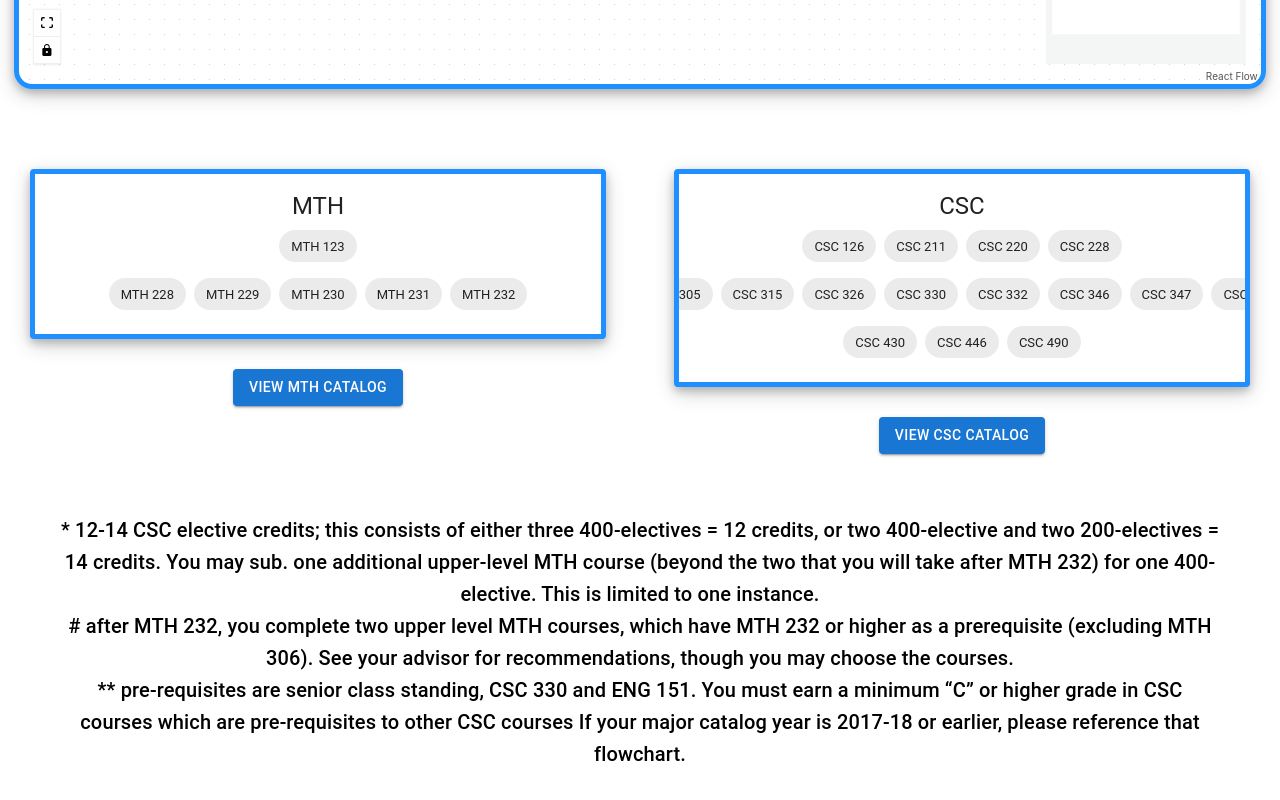
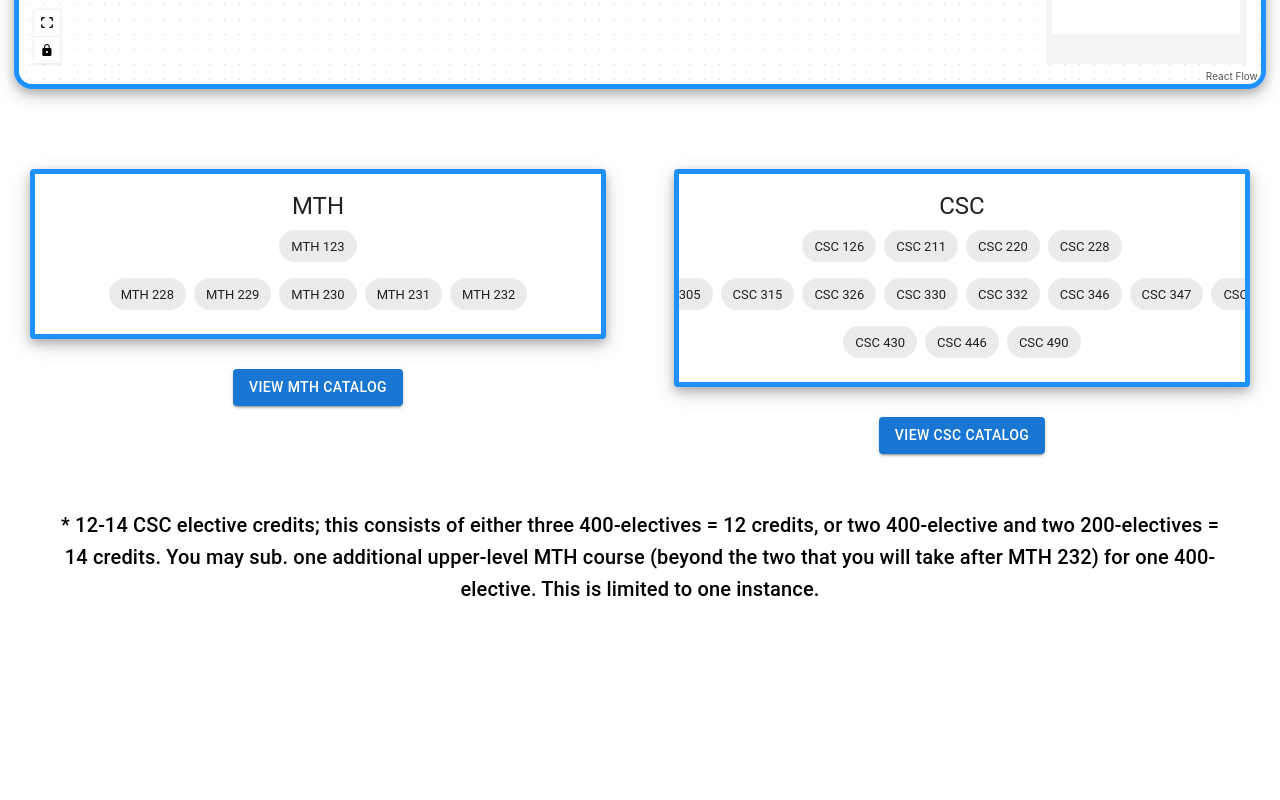
Before and after one commit to AndreaHabib/flowchart, a React (Create React App) app: page / in a window 1280 px wide. Shown: the part 855-1655 px from the top of the page. After the commit the page ends 1515 px from the top, so only its background shows below. Built offline with nearby package versions, Linux system fonts and the light colour scheme.

Commit message:
FEAT: change desc

```diff
--- a/src/App.css
+++ b/src/App.css
@@ -14,7 +14,7 @@
 }
 
 .description {
-  padding: 60px;
+  padding: 55px;
   font-size: 20px;
   font-weight: bold;
 }
--- a/src/App.js
+++ b/src/App.js
@@ -340,14 +340,7 @@ function App() {
         400-electives = 12 credits, or two 400-elective and two 200-electives =
         14 credits. You may sub. one additional upper-level MTH course (beyond
         the two that you will take after MTH 232) for one 400-elective. This is
-        limited to one instance. <br></br> # after MTH 232, you complete two
-        upper level MTH courses, which have MTH 232 or higher as a prerequisite
-        (excluding MTH 306). See your advisor for recommendations, though you
-        may choose the courses. <br></br>** pre-requisites are senior class
-        standing, CSC 330 and ENG 151. You must earn a minimum “C” or higher
-        grade in CSC courses which are pre-requisites to other CSC courses If
-        your major catalog year is 2017-18 or earlier, please reference that
-        flowchart.
+        limited to one instance.
       </Typography>
     </div>
   );
```
